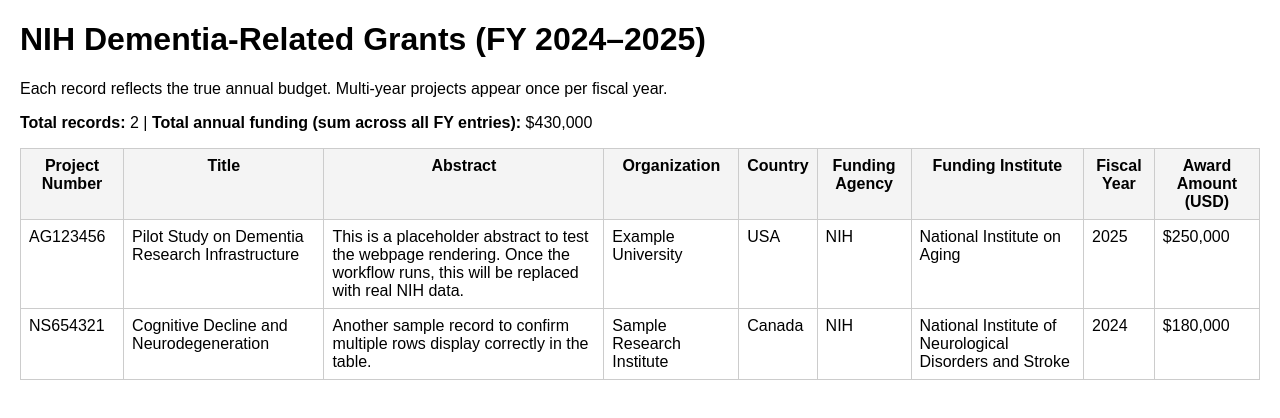
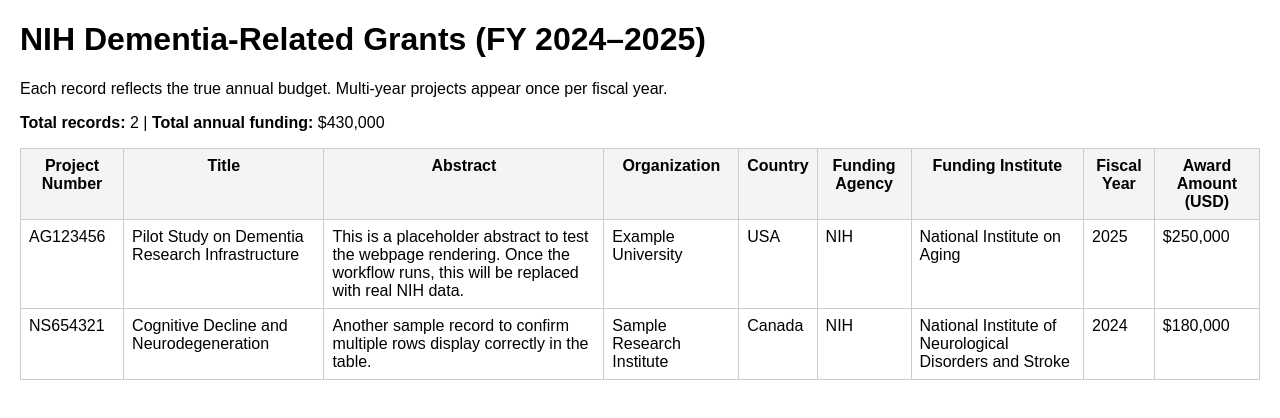
Before and after one commit to ArshiaVahedi/dementia_grants, a plain HTML site: page index.html in a window 1280 px wide. Drawn offline with Linux system fonts and the light colour scheme.

Commit message:
Update index.html

```diff
--- a/index.html
+++ b/index.html
@@ -35,6 +35,7 @@
 
   <script>
     async function loadData() {
+      try {
         const resp = await fetch('data/latest.json', { cache: 'no-store' });
         const data = await resp.json();
 
@@ -47,7 +48,7 @@
 
         summary.innerHTML = `
           <p><strong>Total records:</strong> ${results.length.toLocaleString()} |
-           <strong>Total annual funding (sum across all FY entries):</strong> $${totalAwards.toLocaleString()}</p>
+             <strong>Total annual funding:</strong> $${totalAwards.toLocaleString()}</p>
         `;
 
         results.forEach(proj => {
@@ -65,6 +66,9 @@
           `;
           tbody.appendChild(row);
         });
+      } catch (err) {
+        document.getElementById('summary').textContent = 'Error loading data: ' + err;
+      }
     }
 
     loadData();
```
Lines whose indentation alone changed are shown as unchanged.
